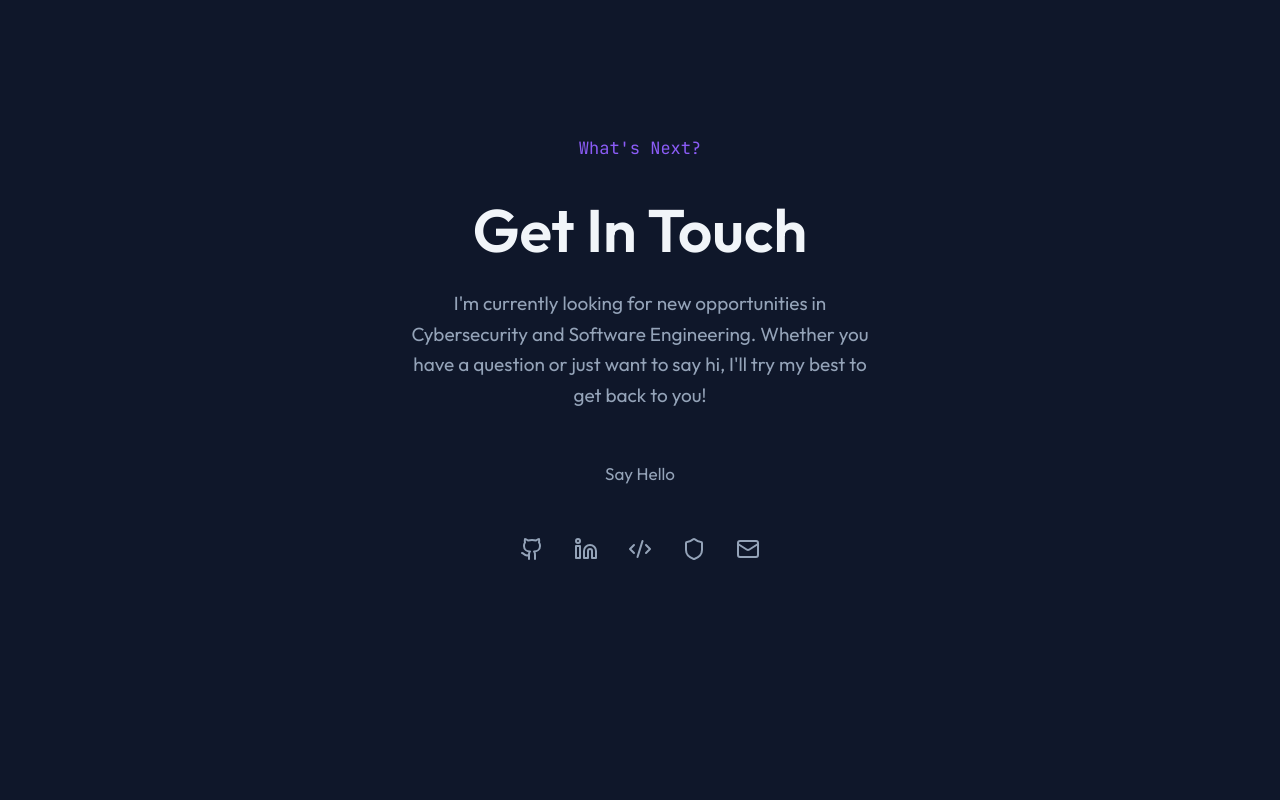
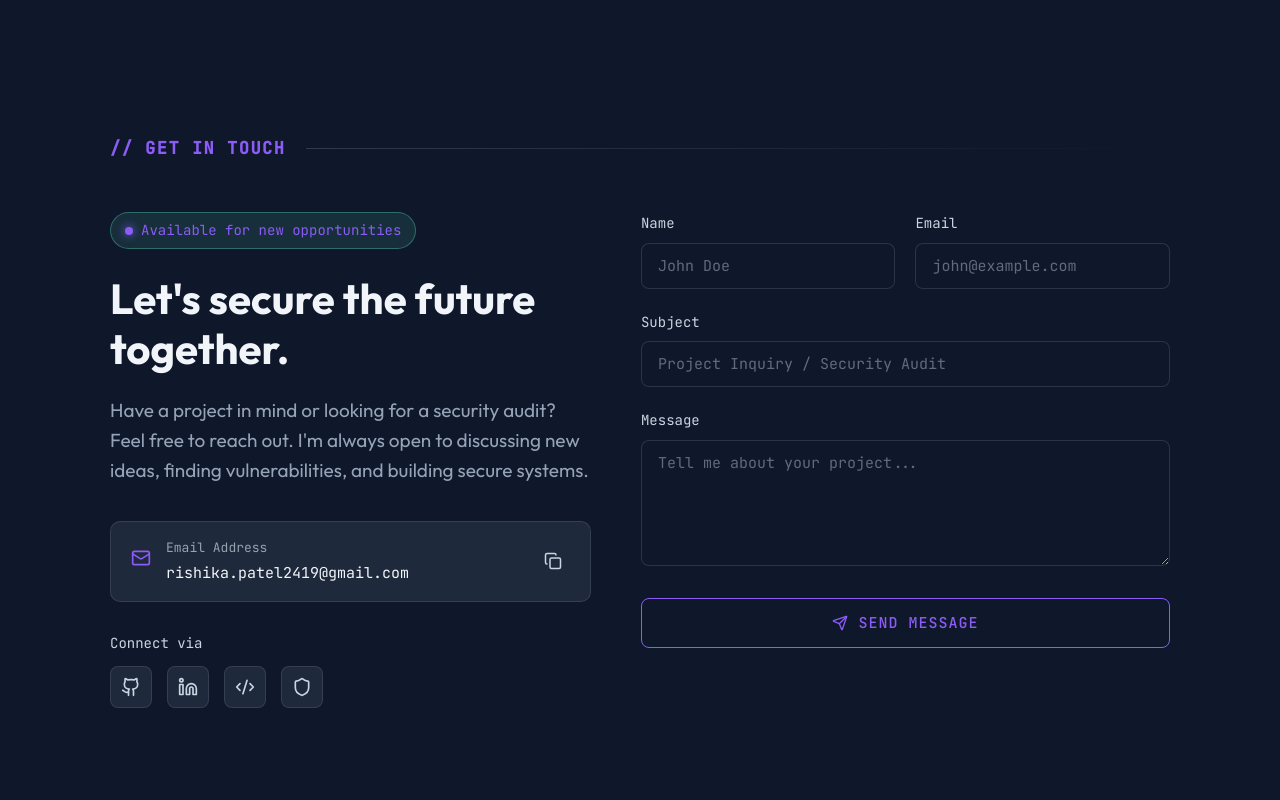
Before and after one commit to Rishikaaz/Portfolio, a Next.js app: page / in a window 1280 px wide. Shown: the part 6720-7520 px from the top of the page. Built offline with nearby package versions, Linux system fonts and the light colour scheme.

Commit message:
Redesign Contact section with interactive terminal-styled contact form card

```diff
--- a/src/components/Contact.tsx
+++ b/src/components/Contact.tsx
@@ -1,102 +1,398 @@
 "use client";
-import React from 'react';
-import { Github, Linkedin, Code2, Shield, Mail } from 'lucide-react';
+import React, { useState } from 'react';
+import { Github, Linkedin, Code2, Shield, Mail, Copy, Check, Send } from 'lucide-react';
 import { motion } from 'framer-motion';
 
 const Contact = () => {
+  const [copied, setCopied] = useState(false);
+  const [formData, setFormData] = useState({
+    name: '',
+    email: '',
+    subject: '',
+    message: ''
+  });
+
+  const email = "rishika.patel2419@gmail.com";
+
+  const handleCopyEmail = () => {
+    navigator.clipboard.writeText(email);
+    setCopied(true);
+    setTimeout(() => setCopied(false), 2000);
+  };
+
+  const handleSubmit = (e: React.FormEvent) => {
+    e.preventDefault();
+    const mailtoSubject = encodeURIComponent(formData.subject || "Security Consultation / Inquiry");
+    const mailtoBody = encodeURIComponent(`Name: ${formData.name}\nEmail: ${formData.email}\n\nMessage:\n${formData.message}`);
+    window.location.href = `mailto:${email}?subject=${mailtoSubject}&body=${mailtoBody}`;
+  };
+
   return (
     <section id="contact" className="section contact-section">
+      <div className="section-header-line">
+        <span className="section-header-tag">// GET IN TOUCH</span>
+        <div className="header-line"></div>
+      </div>
+
+      <div className="contact-grid">
+        {/* Left Column */}
         <motion.div
-        className="container"
-        initial={{ opacity: 0, y: 30 }}
-        whileInView={{ opacity: 1, y: 0 }}
+          className="contact-info"
+          initial={{ opacity: 0, x: -30 }}
+          whileInView={{ opacity: 1, x: 0 }}
           viewport={{ once: true }}
           transition={{ duration: 0.5 }}
         >
-        <p className="overline">What's Next?</p>
-        <h2 className="title">Get In Touch</h2>
-        <p className="desc">
-          I'm currently looking for new opportunities in Cybersecurity and Software Engineering.
-          Whether you have a question or just want to say hi, I'll try my best to get back to you!
+          <div className="status-badge">
+            <span className="status-dot"></span>
+            Available for new opportunities
+          </div>
+
+          <h2 className="contact-title">Let's secure the future together.</h2>
+
+          <p className="contact-desc">
+            Have a project in mind or looking for a security audit? Feel free to reach out. I'm always open to discussing new ideas, finding vulnerabilities, and building secure systems.
           </p>
-        <motion.a
-          href="mailto:rishika.patel2419@gmail.com"
-          className="email-link"
-          whileHover={{ scale: 1.05 }}
-          whileTap={{ scale: 0.95 }}
+
+          <div className="email-box">
+            <div className="email-icon">
+              <Mail size={20} />
+            </div>
+            <div className="email-content">
+              <span className="email-label">Email Address</span>
+              <span className="email-value">{email}</span>
+            </div>
+            <button
+              onClick={handleCopyEmail}
+              className="copy-btn"
+              title="Copy Email"
+              type="button"
             >
-          Say Hello
-        </motion.a>
+              {copied ? <Check size={18} className="copied-icon" /> : <Copy size={18} />}
+            </button>
+          </div>
 
+          <div className="social-links-container">
+            <span className="social-label">Connect via</span>
             <div className="social-links">
               {[
-            { icon: <Github size={24} />, url: "https://github.com/Rishikaaz", label: "GitHub" },
-            { icon: <Linkedin size={24} />, url: "https://linkedin.com/in/rishika-patel", label: "LinkedIn" },
-            { icon: <Code2 size={24} />, url: "https://leetcode.com/rishikaaz19", label: "LeetCode" },
-            { icon: <Shield size={24} />, url: "https://tryhackme.com/p/Rishikaaz19", label: "TryHackMe" },
-            { icon: <Mail size={24} />, url: "mailto:rishika.patel2419@gmail.com", label: "Email" }
+                { icon: <Github size={20} />, url: "https://github.com/Rishikaaz", label: "GitHub" },
+                { icon: <Linkedin size={20} />, url: "https://linkedin.com/in/rishika-patel", label: "LinkedIn" },
+                { icon: <Code2 size={20} />, url: "https://leetcode.com/rishikaaz19", label: "LeetCode" },
+                { icon: <Shield size={20} />, url: "https://tryhackme.com/p/Rishikaaz19", label: "TryHackMe" }
               ].map((social, i) => (
-            <motion.a
+                <a
                   key={i}
                   href={social.url}
                   target="_blank"
                   rel="noopener noreferrer"
-              whileHover={{ y: -5, color: 'var(--accent)' }}
+                  aria-label={social.label}
+                  className="social-icon-btn"
                 >
                   {social.icon}
-            </motion.a>
+                </a>
               ))}
+            </div>
           </div>
         </motion.div>
 
+        {/* Right Column - Form */}
+        <motion.div
+          className="contact-form-card"
+          initial={{ opacity: 0, x: 30 }}
+          whileInView={{ opacity: 1, x: 0 }}
+          viewport={{ once: true }}
+          transition={{ duration: 0.5, delay: 0.2 }}
+        >
+          <form onSubmit={handleSubmit} className="contact-form">
+            <div className="form-row">
+              <div className="form-group">
+                <label htmlFor="name">Name</label>
+                <input
+                  type="text"
+                  id="name"
+                  required
+                  placeholder="John Doe"
+                  value={formData.name}
+                  onChange={(e) => setFormData({ ...formData, name: e.target.value })}
+                />
+              </div>
+              <div className="form-group">
+                <label htmlFor="email">Email</label>
+                <input
+                  type="email"
+                  id="email"
+                  required
+                  placeholder="john@example.com"
+                  value={formData.email}
+                  onChange={(e) => setFormData({ ...formData, email: e.target.value })}
+                />
+              </div>
+            </div>
+
+            <div className="form-group">
+              <label htmlFor="subject">Subject</label>
+              <input
+                type="text"
+                id="subject"
+                required
+                placeholder="Project Inquiry / Security Audit"
+                value={formData.subject}
+                onChange={(e) => setFormData({ ...formData, subject: e.target.value })}
+              />
+            </div>
+
+            <div className="form-group">
+              <label htmlFor="message">Message</label>
+              <textarea
+                id="message"
+                rows={5}
+                required
+                placeholder="Tell me about your project..."
+                value={formData.message}
+                onChange={(e) => setFormData({ ...formData, message: e.target.value })}
+              ></textarea>
+            </div>
+
+            <button type="submit" className="submit-btn">
+              <Send size={16} />
+              SEND MESSAGE
+            </button>
+          </form>
+        </motion.div>
+      </div>
+
       <style jsx>{`
         .contact-section {
-          text-align: center;
-          max-width: 600px;
-          margin: 0 auto 100px;
+          max-width: 1100px;
+          margin: 0 auto 120px;
         }
-        .overline {
-          display: block;
-          margin-bottom: 20px;
+        .section-header-line {
+          display: flex;
+          align-items: center;
+          gap: 20px;
+          margin-bottom: 50px;
+        }
+        .section-header-tag {
+          font-family: var(--font-mono);
+          color: var(--accent);
+          font-size: var(--fz-md);
+          letter-spacing: 1.5px;
+          font-weight: 600;
+          white-space: nowrap;
+        }
+        .header-line {
+          height: 1px;
+          width: 100%;
+          background: linear-gradient(90deg, rgba(255,255,255,0.15) 0%, transparent 100%);
+        }
+        .contact-grid {
+          display: grid;
+          grid-template-columns: 1fr 1.1fr;
+          gap: 50px;
+          align-items: start;
+        }
+        @media (max-width: 900px) {
+          .contact-grid {
+            grid-template-columns: 1fr;
+            gap: 40px;
+          }
+        }
+        .status-badge {
+          display: inline-flex;
+          align-items: center;
+          gap: 8px;
+          padding: 6px 14px;
+          border-radius: 20px;
+          background: rgba(100, 255, 218, 0.1);
+          border: 1px solid rgba(100, 255, 218, 0.3);
           color: var(--accent);
           font-family: var(--font-mono);
-          font-size: var(--fz-md);
-          font-weight: 400;
+          font-size: var(--fz-xs);
+          margin-bottom: 25px;
         }
-        .title {
-          font-size: clamp(40px, 5vw, 60px);
-          margin-bottom: 10px;
+        .status-dot {
+          width: 8px;
+          height: 8px;
+          border-radius: 50%;
+          background-color: var(--accent);
+          box-shadow: 0 0 10px var(--accent);
         }
-        .desc {
-          margin-bottom: 50px;
+        .contact-title {
+          font-size: clamp(28px, 4vw, 42px);
+          color: var(--lightest-slate);
+          line-height: 1.2;
+          margin-bottom: 20px;
+          font-weight: 700;
+        }
+        .contact-desc {
+          color: var(--slate);
           font-size: var(--fz-lg);
+          line-height: 1.6;
+          margin-bottom: 35px;
         }
-        .email-link {
+        .email-box {
+          display: flex;
+          align-items: center;
+          gap: 15px;
+          background-color: var(--accent-box);
+          border: 1px solid rgba(255, 255, 255, 0.1);
+          padding: 16px 20px;
+          border-radius: 10px;
+          margin-bottom: 30px;
+          transition: var(--transition);
+        }
+        .email-box:hover {
+          border-color: var(--accent);
+        }
+        .email-icon {
           color: var(--accent);
-          background-color: transparent;
-          border: 1px solid var(--accent);
-          border-radius: var(--border-radius);
-          padding: 1.25rem 1.75rem;
+        }
+        .email-content {
+          display: flex;
+          flex-direction: column;
+          flex: 1;
+        }
+        .email-label {
+          font-family: var(--font-mono);
+          font-size: var(--fz-xxs);
+          color: var(--light-slate);
+          opacity: 0.7;
+          margin-bottom: 2px;
+        }
+        .email-value {
+          font-family: var(--font-mono);
+          font-size: var(--fz-sm);
+          color: var(--lightest-slate);
+          word-break: break-all;
+        }
+        .copy-btn {
+          background: transparent;
+          border: none;
+          color: var(--light-slate);
+          cursor: pointer;
+          padding: 8px;
+          border-radius: 6px;
+          transition: var(--transition);
+          display: flex;
+          align-items: center;
+          justify-content: center;
+        }
+        .copy-btn:hover {
+          color: var(--accent);
+          background-color: rgba(255, 255, 255, 0.05);
+        }
+        .copied-icon {
+          color: var(--accent);
+        }
+        .social-links-container {
+          display: flex;
+          flex-direction: column;
+          gap: 12px;
+        }
+        .social-label {
+          font-family: var(--font-mono);
+          font-size: var(--fz-xs);
+          color: var(--light-slate);
+        }
+        .social-links {
+          display: flex;
+          gap: 15px;
+        }
+        .social-icon-btn {
+          display: flex;
+          align-items: center;
+          justify-content: center;
+          width: 42px;
+          height: 42px;
+          border-radius: 8px;
+          background: var(--accent-box);
+          border: 1px solid rgba(255, 255, 255, 0.1);
+          color: var(--light-slate);
+          transition: var(--transition);
+        }
+        .social-icon-btn:hover {
+          color: var(--accent);
+          border-color: var(--accent);
+          transform: translateY(-3px);
+        }
+        .contact-form-card {
+          background-color: var(--accent-box);
+          border: 1px solid rgba(255, 255, 255, 0.1);
+          border-radius: 14px;
+          padding: 35px;
+          box-shadow: var(--card-shadow);
+        }
+        .contact-form {
+          display: flex;
+          flex-direction: column;
+          gap: 22px;
+        }
+        .form-row {
+          display: grid;
+          grid-template-columns: 1fr 1fr;
+          gap: 20px;
+        }
+        @media (max-width: 600px) {
+          .form-row {
+            grid-template-columns: 1fr;
+          }
+        }
+        .form-group {
+          display: flex;
+          flex-direction: column;
+          gap: 8px;
+        }
+        .form-group label {
+          font-family: var(--font-mono);
+          font-size: var(--fz-xs);
+          color: var(--light-slate);
+        }
+        .form-group input,
+        .form-group textarea {
+          width: 100%;
+          background-color: var(--navy);
+          border: 1px solid rgba(255, 255, 255, 0.12);
+          border-radius: 8px;
+          padding: 12px 16px;
+          color: var(--lightest-slate);
           font-family: var(--font-mono);
           font-size: var(--fz-sm);
           transition: var(--transition);
+          outline: none;
         }
-        .email-link:hover {
+        .form-group input::placeholder,
+        .form-group textarea::placeholder {
+          color: var(--slate);
+          opacity: 0.6;
+        }
+        .form-group input:focus,
+        .form-group textarea:focus {
+          border-color: var(--accent);
+          box-shadow: 0 0 10px rgba(100, 255, 218, 0.15);
+        }
+        .submit-btn {
+          display: flex;
+          align-items: center;
+          justify-content: center;
+          gap: 10px;
+          width: 100%;
+          background: transparent;
+          color: var(--accent);
+          border: 1px solid var(--accent);
+          border-radius: 8px;
+          padding: 14px 20px;
+          font-family: var(--font-mono);
+          font-size: var(--fz-sm);
+          font-weight: 500;
+          letter-spacing: 1px;
+          cursor: pointer;
+          transition: var(--transition);
+          margin-top: 10px;
+        }
+        .submit-btn:hover {
           background-color: var(--accent-tint);
-        }
-        .social-links {
-          margin-top: 50px;
-          display: flex;
-          justify-content: center;
-          gap: 30px;
-        }
-        .social-links a {
-          color: var(--light-slate);
-          transition: var(--transition);
-        }
-        .social-links a:hover {
-          color: var(--accent);
-          transform: translateY(-3px);
+          transform: translateY(-2px);
         }
       `}</style>
     </section>
```
Lines whose indentation alone changed are shown as unchanged.
